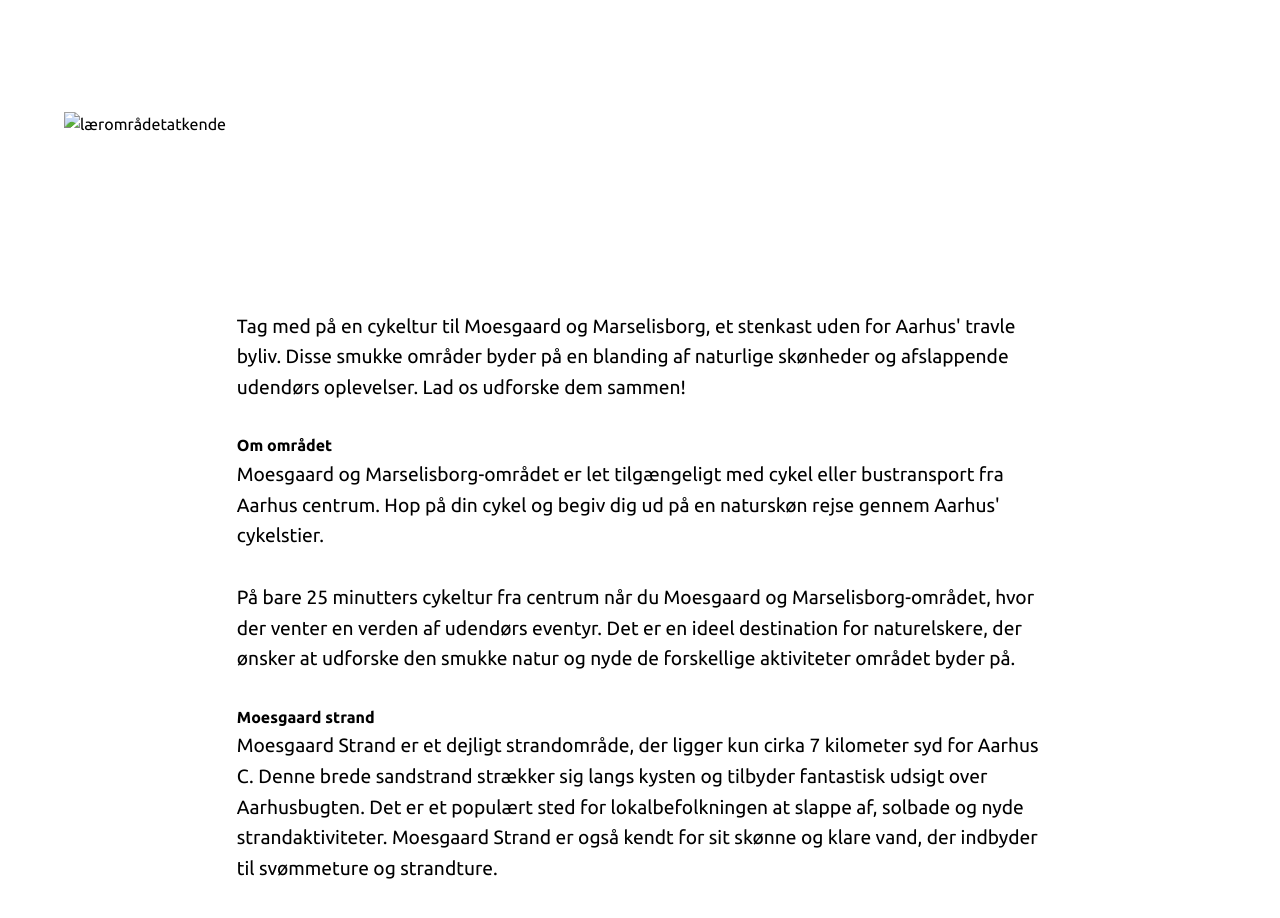
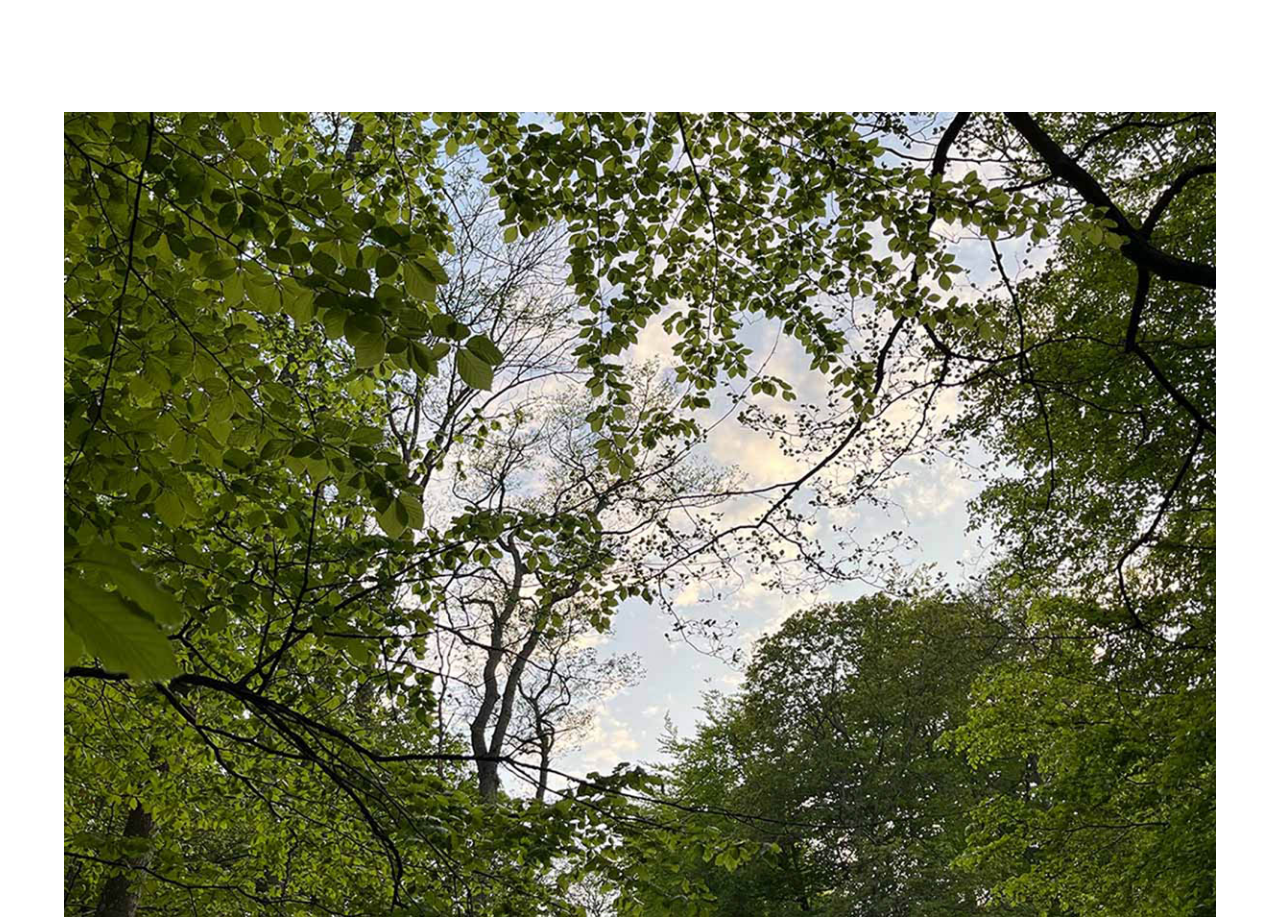
Before and after one commit to JakobYdeNaerum/visitmoesgaard.github.io, a plain HTML site: page index.html in a window 1280 px wide. Shown: the part 928-1846 px from the top of the page. Drawn offline with Linux system fonts and the light colour scheme.

Commit message:
Update index.html

```diff
--- a/index.html
+++ b/index.html
@@ -59,7 +59,7 @@
             <h1 class="h1tekst">Lær området at kende</h1>
 
             <div id="forsidebilled2">
-                <img src="media/lærområdetatkende.jpg" alt="lærområdetatkende">
+                <img src="media/laromradetatkende.jpg" alt="lærområdetatkende">
             </div>
 
             <div class="tekstforside">
```
